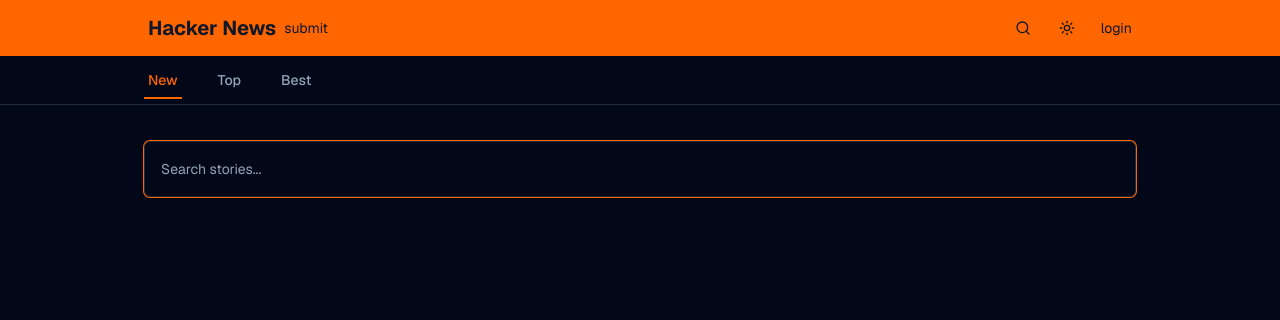
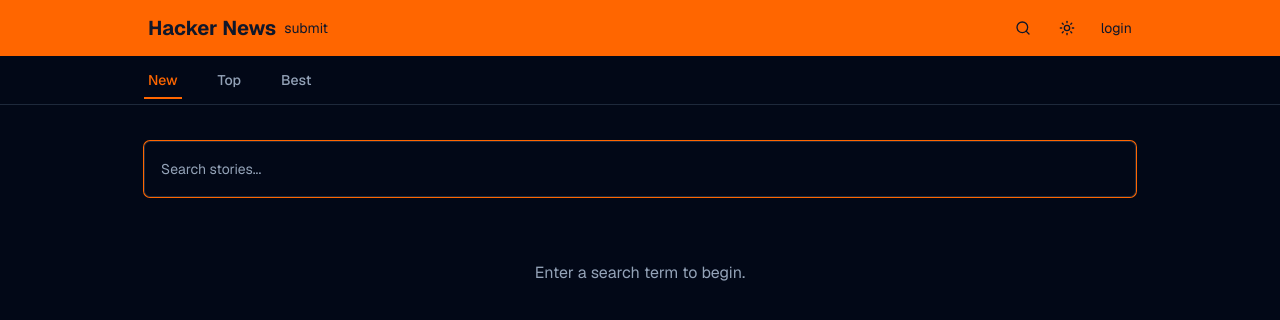
Before and after one commit to sahil-shubham/hackernews-clone, a Next.js app: page /search in a window 1280 px wide. Shown: the top 320 px of the page. Built offline with nearby package versions, Linux system fonts and the light colour scheme; no server answers.

Commit message:
fixed search instruction rendering;

```diff
--- a/src/app/search/page.tsx
+++ b/src/app/search/page.tsx
@@ -132,7 +132,7 @@
             query={searchResultsData.query}
           />
         )}
-        {query && query.trim() && (
+        {!query && (
            <p className="text-center text-muted-foreground py-8">Enter a search term to begin.</p>
         )}
       </Suspense>
```
